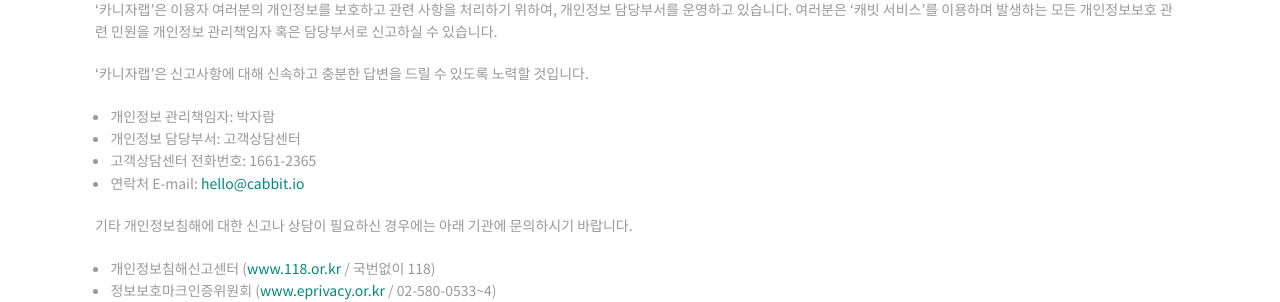
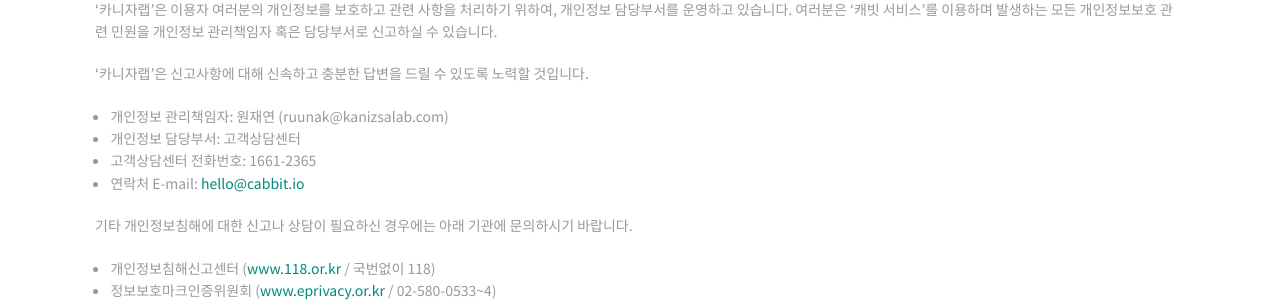
Before and after one commit to cabbit-kanizsalab/cabbit-kanizsalab.github.io, a Jekyll site: the page built from policy/privacy.md, in a window 1280 px wide and 1400 px high, scrolled down 4262 px. Shown: the part 154-456 px from the top of the window. Built offline with Jekyll 4.4.1, drawn with Linux system fonts in a browser that asks for light colours; comment, search, counter and statistics services are not loaded; some of the changed text lies outside the part shown.

Commit message:
update privacy manager infomation

```diff
--- a/_config.yml
+++ b/_config.yml
@@ -10,7 +10,7 @@
 company_reg_number: 359-87-00053
 online_sales_reg_number: 2015-서울서초-0985호
 ceo_name: 박자람
-privacy_manager: 윤제상 (yoonjs2@kanizsalab.com)
+privacy_manager: 원재연 (ruunak@kanizsalab.com)
 phone_number: 1661-2365
 address: 서울특별시 서초구 서초대로78길 50, LS-612호 (서초동, 우영빌딩)
 
--- a/_config_dev.yml
+++ b/_config_dev.yml
@@ -10,7 +10,7 @@
 company_reg_number: 359-87-00053
 online_sales_reg_number: 2015-서울서초-0985호
 ceo_name: 박자람
-privacy_manager: 윤제상 (yoonjs2@kanizsalab.com)
+privacy_manager: 원재연 (ruunak@kanizsalab.com)
 phone_number: 1661-2365
 address: 서울특별시 서초구 서초대로78길 50, LS-612호 (서초동, 우영빌딩)
 
--- a/policy/privacy.md
+++ b/policy/privacy.md
@@ -251,7 +251,7 @@
 ‘카니자랩’은 신고사항에 대해 신속하고 충분한 답변을 드릴 수 있도록 노력할 것입니다.
 {: .h2}
 
-- 개인정보 관리책임자: 박자람
+- 개인정보 관리책임자: {{ site.privacy_manager }}
 - 개인정보 담당부서: 고객상담센터
 - 고객상담센터 전화번호: 1661-2365
 - 연락처 E-mail: <a href="mailto:hello@cabbit.io">hello@cabbit.io</a>
```
Also changed, not shown: Gemfile.lock.
